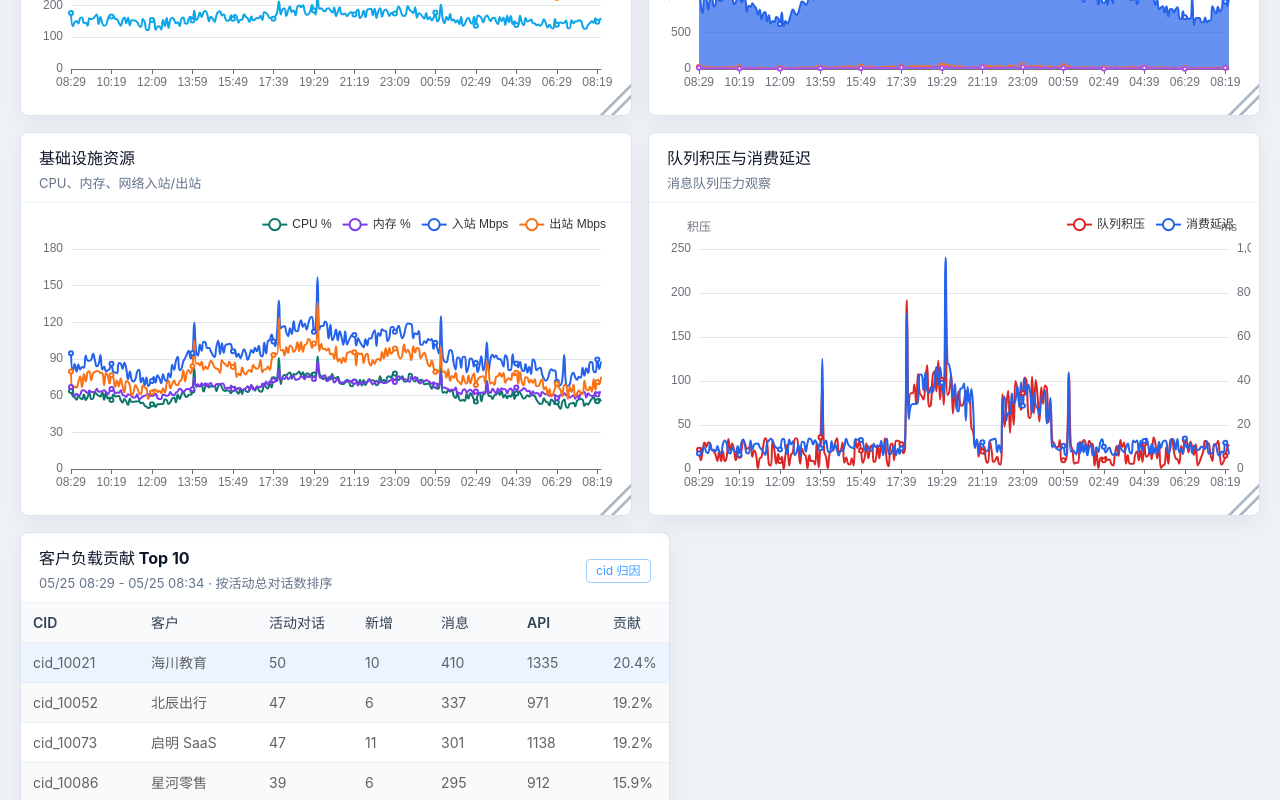
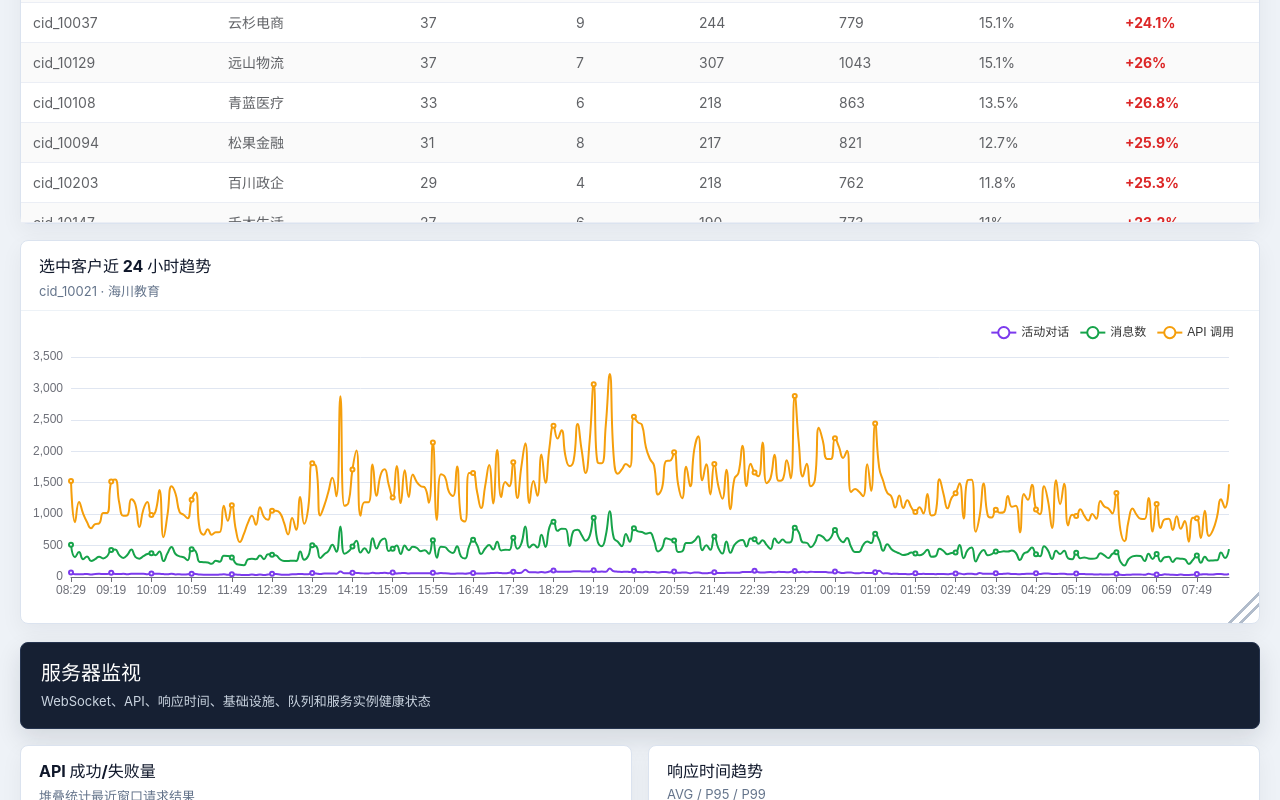
Before and after one commit to bingoyangcs/wellytalk_dashboard, a Vue app: page / in a window 1280 px wide. Shown: the part 1460-2260 px from the top of the page. Built offline with nearby package versions, Linux system fonts and the light colour scheme.

Commit message:
Reorder dashboard into operations and server sections

```diff
--- a/src/components/CustomerLoadAttribution.vue
+++ b/src/components/CustomerLoadAttribution.vue
@@ -1,5 +1,5 @@
 <template>
-  <section class="attribution-grid">
+  <section class="section-stack">
     <section class="panel attribution-panel">
       <div class="panel__header">
         <div>
--- a/src/components/TrendCharts.vue
+++ b/src/components/TrendCharts.vue
@@ -1,11 +1,13 @@
 <template>
-  <section class="charts-grid">
+  <section v-if="variant === 'core'" class="section-stack">
     <EChartPanel
       title="核心负载趋势"
       subtitle="点击任意时间点查看客户 cid 贡献"
       :option="loadTrendOption"
       @chart-click="handleLoadTrendClick"
     />
+  </section>
+  <section v-else class="charts-grid">
     <EChartPanel title="API 成功/失败量" subtitle="堆叠统计最近窗口请求结果" :option="apiResultOption" />
     <EChartPanel title="响应时间趋势" subtitle="AVG / P95 / P99" :option="latencyOption" />
     <EChartPanel title="WebSocket 实时通信" subtitle="连接、断开、重连" :option="websocketOption" />
@@ -22,6 +24,7 @@ import type { TimeSeriesPoint } from '../types/dashboard';
 const props = defineProps<{
   points: TimeSeriesPoint[];
   selectedTimestamp?: string;
+  variant?: 'core' | 'server';
 }>();
 
 const emit = defineEmits<{
--- a/src/styles.css
+++ b/src/styles.css
@@ -137,6 +137,17 @@ input {
   margin-bottom: 16px;
 }
 
+.section-stack {
+  display: grid;
+  grid-template-columns: 1fr;
+  gap: 16px;
+  margin-bottom: 16px;
+}
+
+.section-stack > .chart-panel {
+  grid-column: 1 / -1 !important;
+}
+
 .tables-grid {
   display: grid;
   grid-template-columns: repeat(12, minmax(0, 1fr));
@@ -146,11 +157,30 @@ input {
   margin-bottom: 16px;
 }
 
-.attribution-grid {
-  display: grid;
-  grid-template-columns: minmax(0, 1.12fr) minmax(0, 0.88fr);
-  gap: 16px;
-  margin-bottom: 16px;
+.section-heading {
+  display: flex;
+  align-items: center;
+  min-height: 74px;
+  padding: 18px 20px;
+  margin: 18px 0 16px;
+  background: #162033;
+  border: 1px solid #26344f;
+  border-radius: 8px;
+  box-shadow: 0 10px 24px rgba(15, 23, 42, 0.12);
+}
+
+.section-heading h2 {
+  margin: 0;
+  color: #ffffff;
+  font-size: 20px;
+  line-height: 1.2;
+  font-weight: 760;
+}
+
+.section-heading p {
+  margin: 6px 0 0;
+  color: #cbd5e1;
+  font-size: 13px;
 }
 
 .panel {
@@ -341,7 +371,6 @@ input {
   }
 
   .charts-grid,
-  .attribution-grid,
   .tables-grid,
   .alerts-list {
     grid-template-columns: 1fr;
--- a/src/views/DashboardView.vue
+++ b/src/views/DashboardView.vue
@@ -6,6 +6,7 @@
     <template v-else>
       <MetricCardGrid :metrics="summary" />
       <TrendCharts
+        variant="core"
         :points="timeseries"
         :selected-timestamp="selectedTimestamp"
         @select-time-point="selectTimePoint"
@@ -17,6 +18,13 @@
         :customer-trend="customerTrend"
         @select-customer="selectCustomer"
       />
+      <section class="section-heading">
+        <div>
+          <h2>服务器监视</h2>
+          <p>WebSocket、API、响应时间、基础设施、队列和服务实例健康状态</p>
+        </div>
+      </section>
+      <TrendCharts variant="server" :points="timeseries" />
       <section class="tables-grid">
         <ApiRankingTable :items="apiRanking" />
         <ServiceHealthTable :items="serviceHealth" />
```
